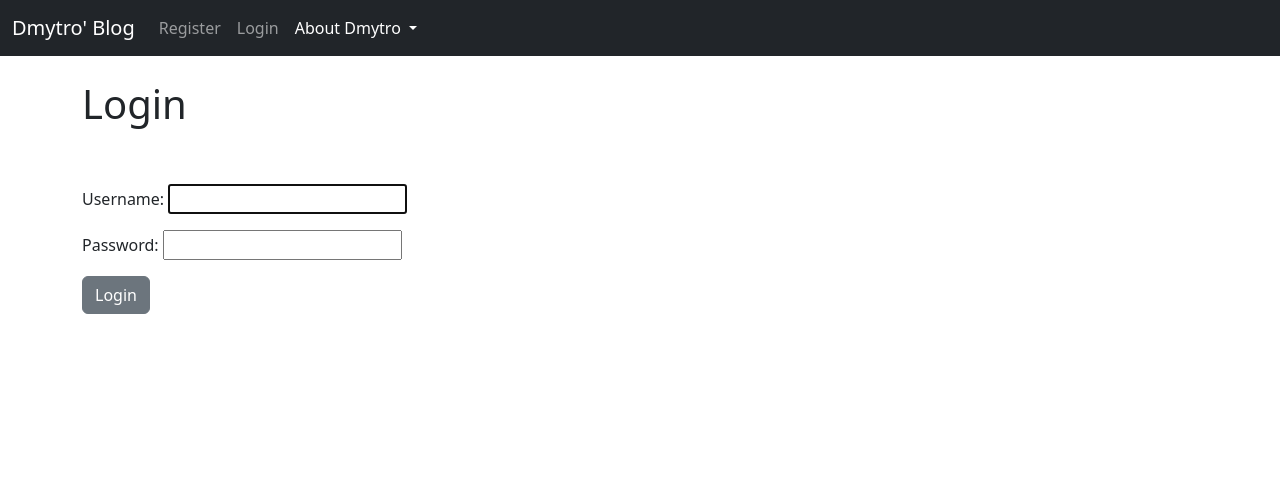
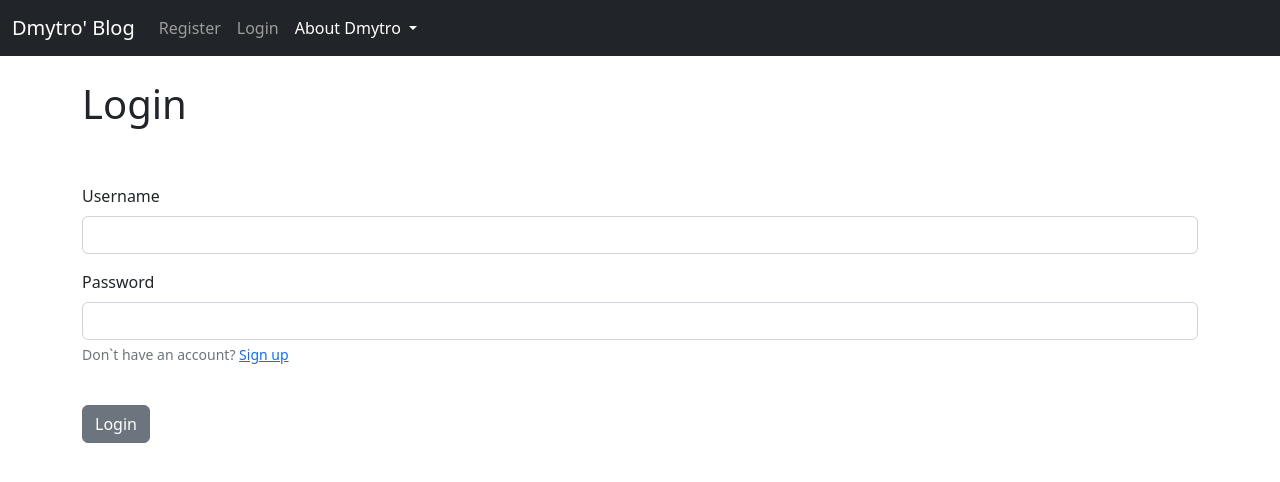
Before and after one commit to DmytroLyt/Personal_Blog, a Django app: page /members/login/ in a window 1280 px wide. Shown: the top 482 px of the page. Run offline with Django 4.2, Linux system fonts and the light colour scheme.

Commit message:
Update login.html

```diff
--- a/myblog/blog/members/templates/registration/login.html
+++ b/myblog/blog/members/templates/registration/login.html
@@ -6,11 +6,27 @@
 <h1>Login</h1>
 <br/><br/>
 <div class="form-group">
-<form method="Post">
-    {% csrf_token %}
-    {{ form.as_p }}
-    <button class="btn btn-secondary">Login</button>
-</form>
+    <form method="Post">
+        {% csrf_token %}
+        <div class="mb-3">
+            <label class="form-label">Username</label>
+
+            <input type="text" class="form-control" name="username">
+        </div>
+
+        <div class="mb-3">
+            <label class="form-label">Password</label>
+
+            <input type="password" class="form-control" name="password">
+            <div id="emailHelp" class="form-text">Don`t have an account? <a href="{% url 'register' %}">Sign up</a>
+            </div>
+
+        </div>
+        <br/>
+
+
+        <button class="btn btn-secondary">Login</button>
+    </form>
 </div>
 
 
```
